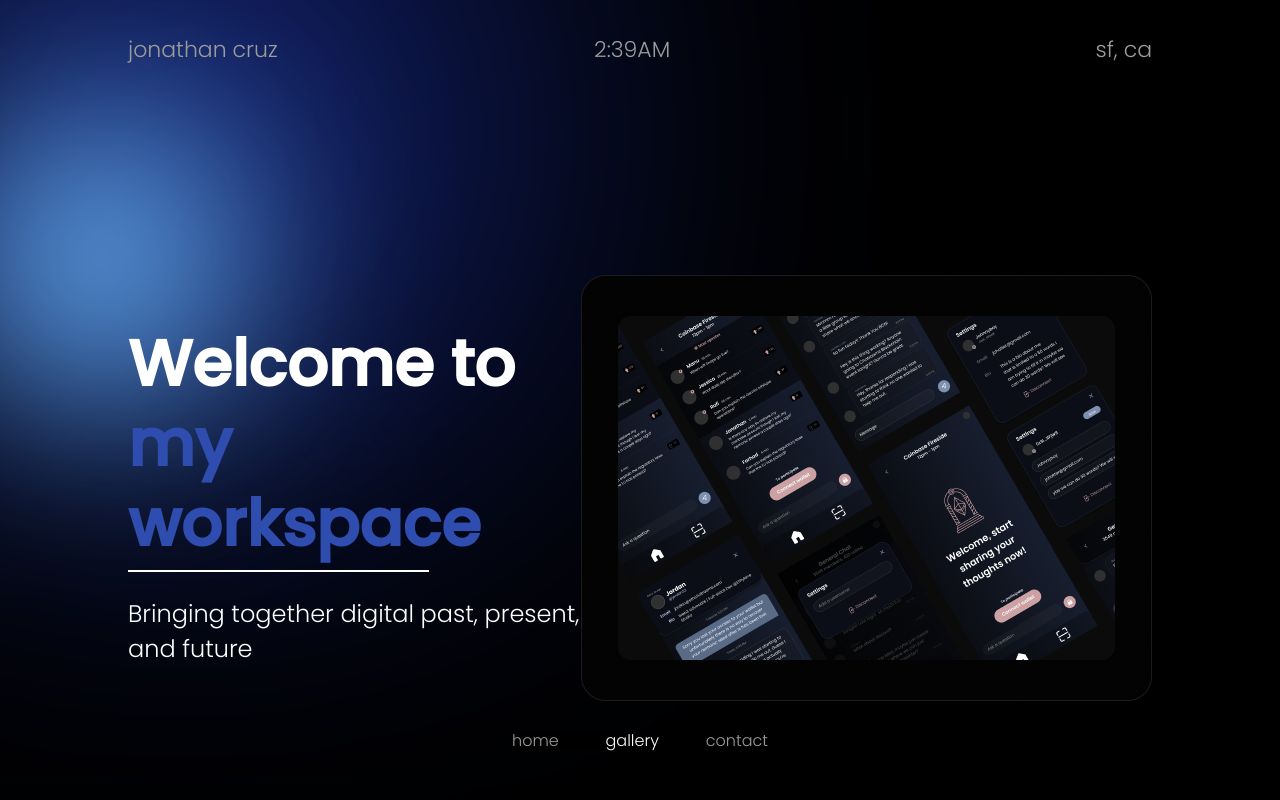
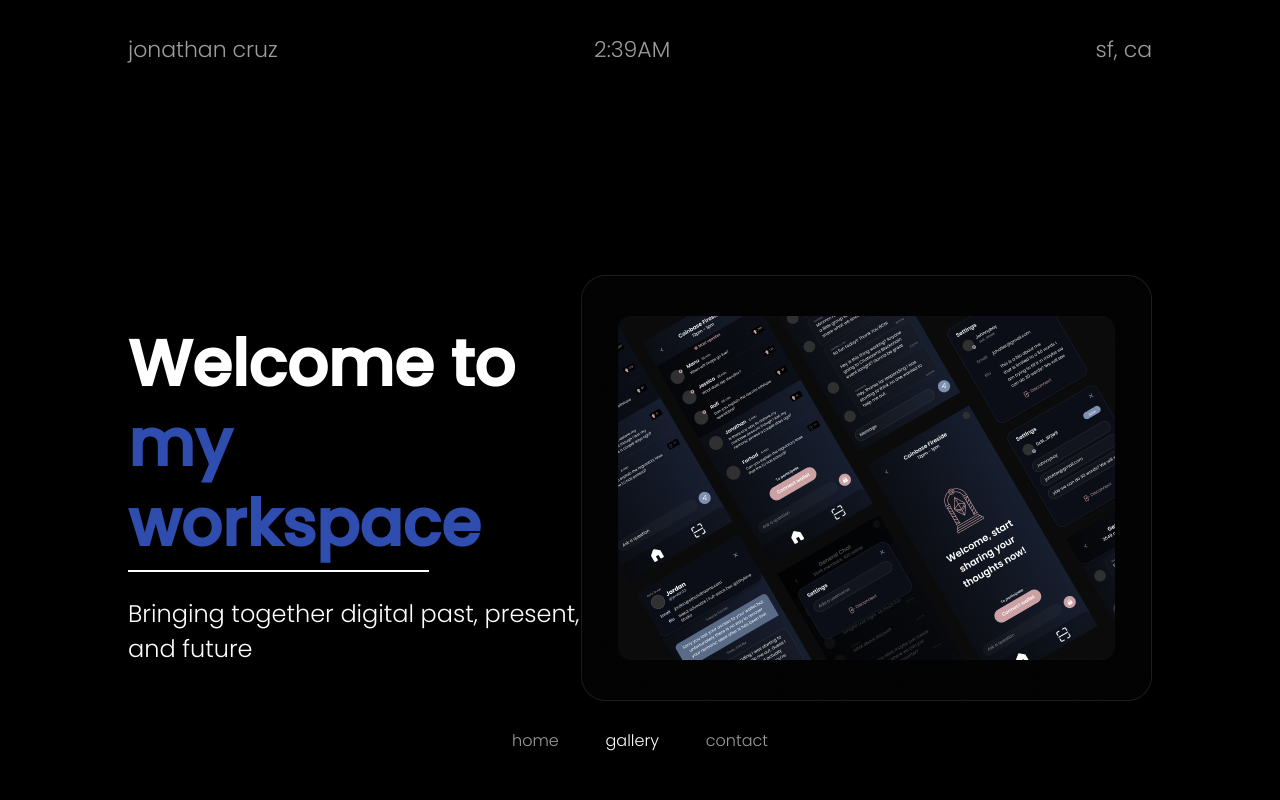
Before and after one commit to jcruzfff/Portfolio, a plain HTML site: page gallery.html in a window 1280 px wide. Shown: the top 800 px of the page. Drawn offline with Linux system fonts and the light colour scheme.

Commit message:
initial commit

```diff
--- a/gallery.html
+++ b/gallery.html
@@ -12,8 +12,6 @@
   </head>
   <body>
     <header>
-      <div class="blue"></div>
-      <div class="lightblue"></div>
       <div class="header">
         <p class="topnav name">jonathan cruz</p>
         <p class="topnav time" id="clock"></p>
```
